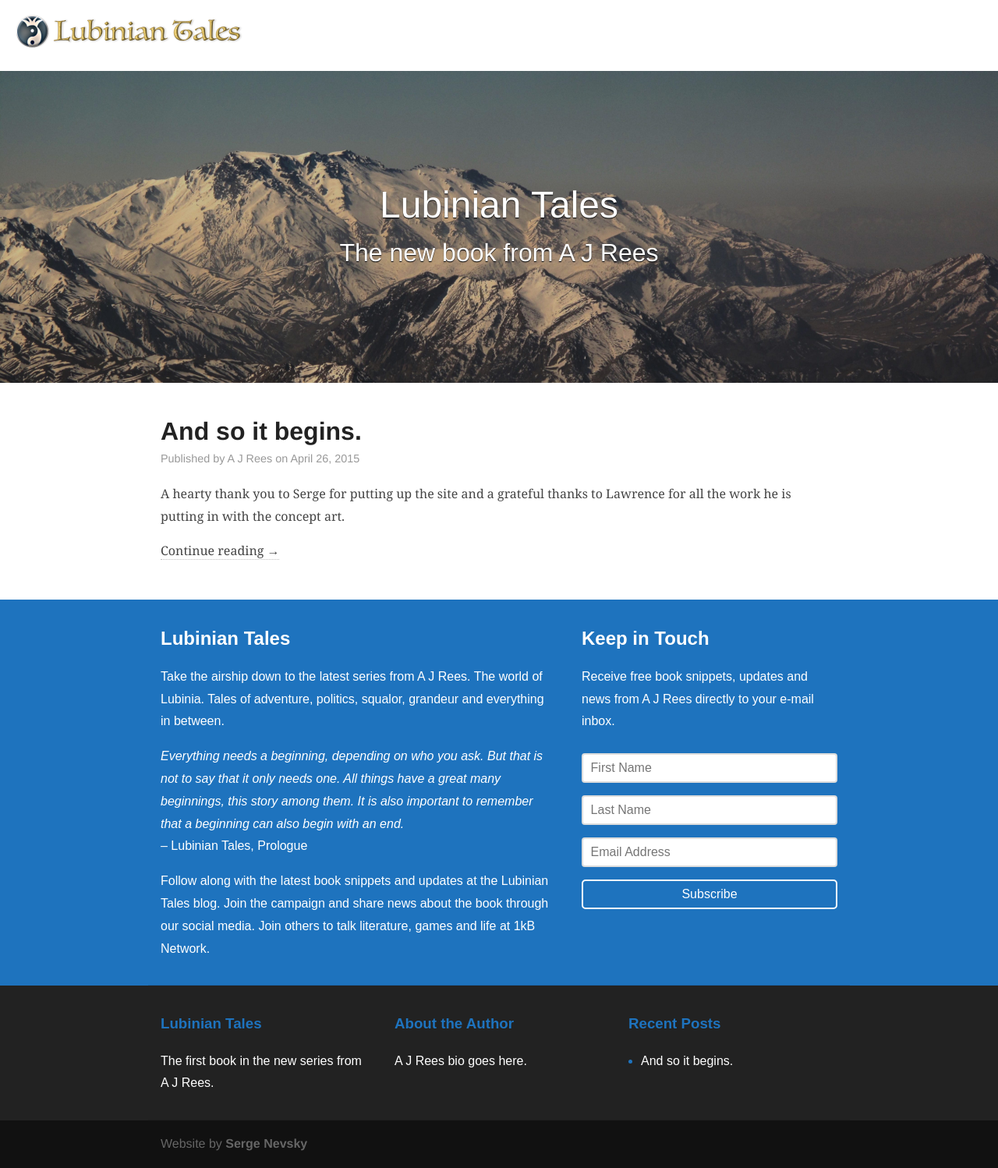
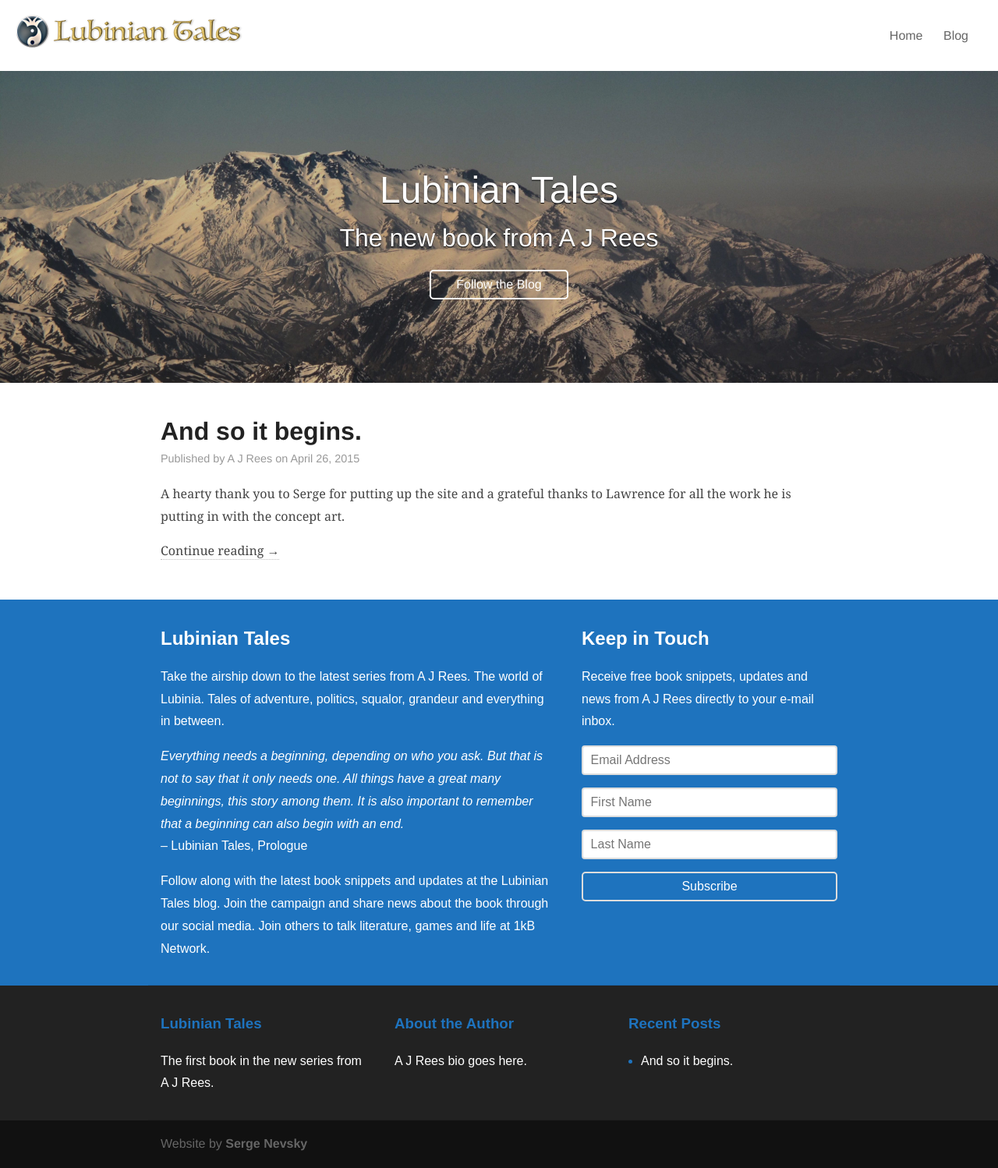
Before and after one commit to lubinian-tales/lubinian-tales-blog, a Jekyll site: the page built from index.html, in a window 1280 px wide. Shown: the whole page at 78% size. Built offline with Jekyll 4.4.1, drawn with Linux system fonts in a browser that asks for light colours; comment, search, counter and statistics services are not loaded.

```diff
--- a/_layouts/default.html
+++ b/_layouts/default.html
@@ -15,6 +15,11 @@
       <a href="/">
         <img src="{{ site.baseurl }}/assets/img/logo.png">
       </a>
+
+      <ul>
+        <li><a href="{{ site.baseurl }}/">Home</a></li>
+        <li><a href="{{ site.baseurl }}/blog">Blog</a></li>
+      </ul>
     </header>
     <main>
       {{content}}
--- a/assets/css/screen.css
+++ b/assets/css/screen.css
@@ -10,6 +10,25 @@ body {
 }
 header {
   padding: 1em;
+}
+header ul {
+  float: right;
+  list-style: none;
+}
+header ul li {
+  position: relative;
+  display: inline-block;
+  padding-right: 22px;
+}
+header ul li a, header ul li a:visited {
+  color: #666;
+  text-decoration: none;
+}
+header ul li a:hover, header ul li a:visited:hover {
+  color: #333;
+}
+header ul li a:active, header ul li a:visited:active {
+  color: #004d9a;
 }
 article {
   max-width: 900px;
@@ -41,7 +60,7 @@ article .post-text {
 }
 
 .banner, .post-banner {
-  background: transparent url('http://lubinian-tales.github.io/lubinian-tales-blog/assets/img/mountains.jpg') 0 0 no-repeat fixed;
+  background: #666 url('http://lubinian-tales.github.io/lubinian-tales-blog/assets/img/mountains.jpg') 0 0 no-repeat fixed;
   text-align: center;
   background-size: cover;
   filter: progid:DXImageTransform.Microsoft.AlphaImageLoader(src='http://lubinian-tales.github.io/lubinian-tales-blog/assets/img/mountains.jpg', sizingMethod='scale');
@@ -65,7 +84,7 @@ article .post-text {
   font-size: 2em;
 }
 .post-banner {
-  background: transparent url('http://lubinian-tales.github.io/lubinian-tales-blog/assets/img/mountains-blue.jpg') 0 0 no-repeat fixed;
+  background: #1e73be url('http://lubinian-tales.github.io/lubinian-tales-blog/assets/img/mountains-blue.jpg') 0 0 no-repeat fixed;
   filter: progid:DXImageTransform.Microsoft.AlphaImageLoader(src='http://lubinian-tales.github.io/lubinian-tales-blog/assets/img/mountains-blue.jpg', sizingMethod='scale');
   background-size: cover;
   height: auto;
@@ -127,11 +146,13 @@ article a:active, article a:visited:active {
 }
 .pure-button {
   background-color: transparent;
-  width: 100%;
   color: white;
   padding: 0.5em 2em;
   border-radius: 5px;
   border: 2px solid white;
+}
+form .pure-button {
+  width: 100%;
 }
 .sub-footer {
   background-color: #222222;
--- a/index.html
+++ b/index.html
@@ -7,6 +7,9 @@ title: Lubinian Tales
   <div class="banner-head">
     <h1>Lubinian Tales</h1>
     <h2>The new book from A J Rees</h2>
+    <a href="{{ site.baseurl }}/blog">
+      <button class="pure-button">Follow the Blog</button>
+    </a>
   </div>
 </div>
 
@@ -61,15 +64,40 @@ title: Lubinian Tales
       <p>
         Receive free book snippets, updates and news from A J Rees directly to your e-mail inbox.
       </p>
-    <form class="pure-form pure-form-stacked">
-      <fieldset>
-        <input id="firstName" type="text" placeholder="First Name">
-        <input id="lastName" type="text" placeholder="Last Name">
-        <input id="email" type="email" placeholder="Email Address">
-        <button type="submit" class="pure-button">Subscribe</button>
-      </fieldset>
+
+      <!-- Begin MailChimp Signup Form -->
+      <div id="mc_embed_signup">
+        <form action="//lubiniantales.us10.list-manage.com/subscribe/post?u=197a0e95f85b61ff246df0f43&amp;id=74f77ff4c7" method="post" id="mc-embedded-subscribe-form" name="mc-embedded-subscribe-form"
+              class="pure-form pure-form-stacked validate" target="_blank" novalidate>
+          <div id="mc_embed_signup_scroll">
+
+            <div class="mc-field-group">
+              <input type="email" placeholder="Email Address" value="" name="EMAIL" class="required email" id="mce-EMAIL">
+            </div>
+            <div class="mc-field-group">
+              <input type="text" placeholder="First Name" value="" name="FNAME" class="" id="mce-FNAME">
+            </div>
+            <div class="mc-field-group">
+              <input type="text" placeholder="Last Name" value="" name="LNAME" class="" id="mce-LNAME">
+            </div>
+            <div id="mce-responses" class="clear">
+              <div class="response" id="mce-error-response" style="display:none"></div>
+              <div class="response" id="mce-success-response" style="display:none"></div>
+            </div>    <!-- real people should not fill this in and expect good things - do not remove this or risk form bot signups-->
+            <div style="position: absolute; left: -5000px;" aria-hidden="true"><input type="text" name="b_197a0e95f85b61ff246df0f43_74f77ff4c7" tabindex="-1" value=""></div>
+            <div class="clear">
+              <input style="color: white;" type="submit" value="Subscribe" name="subscribe" id="mc-embedded-subscribe" class="pure-button"></div>
+            </div>
+          </div>
         </form>
+      </div>
+      <script type='text/javascript' src='//s3.amazonaws.com/downloads.mailchimp.com/js/mc-validate.js'></script><script type='text/javascript'>(function($) {window.fnames = new Array(); window.ftypes = new Array();fnames[0]='EMAIL';ftypes[0]='email';fnames[1]='FNAME';ftypes[1]='text';fnames[2]='LNAME';ftypes[2]='text';}(jQuery));var $mcj = jQuery.noConflict(true);</script>
+      <!--End mc_embed_signup-->
+
     </div>
 
   </div>
 </div>
+
+</div>
+</div>
```
Also changed, not shown: _layouts/post.html (+13 -0 lines), blog.html (added, +37 -0 lines). Lines whose indentation alone changed are shown as unchanged.
